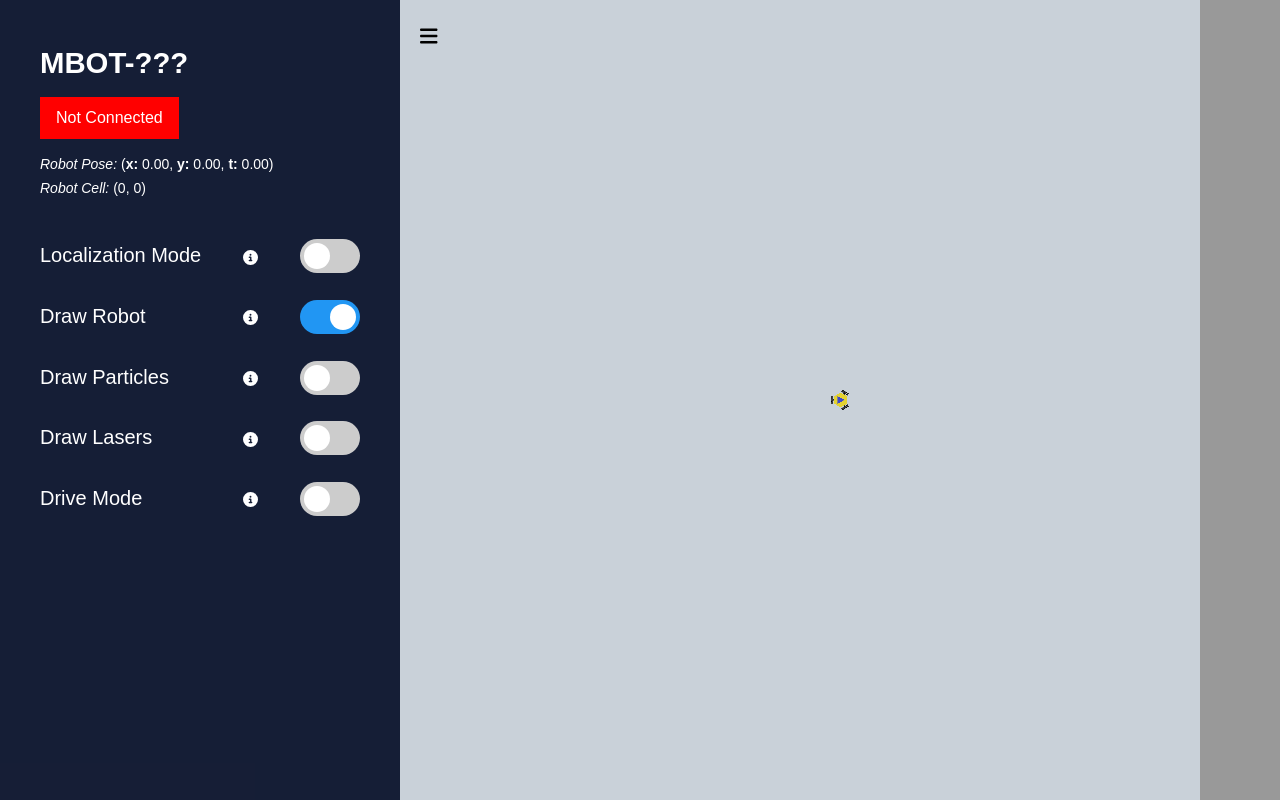
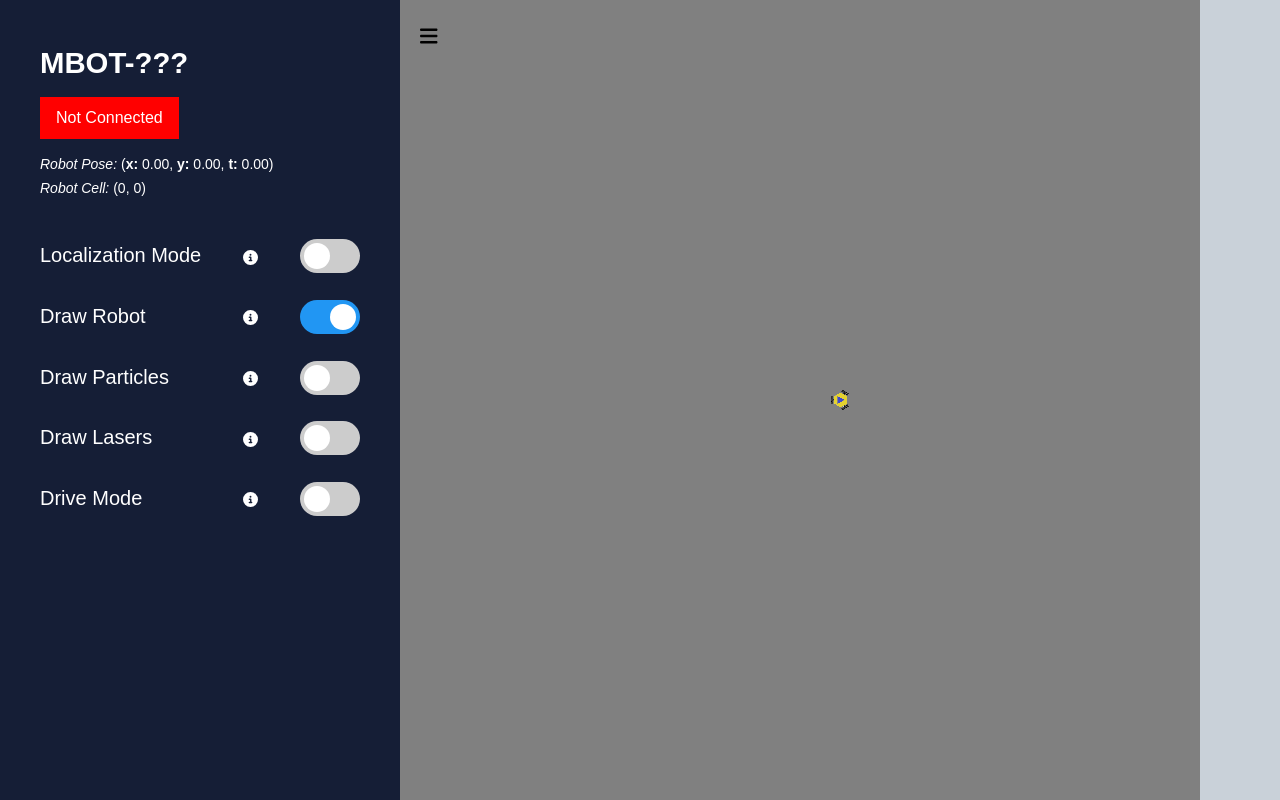
Before and after one commit to Sai503/mbot_web_app, a React (Vite) app: page / in a window 1280 px wide. Built offline with nearby package versions, Linux system fonts and the light colour scheme; no server answers.

Commit message:
Fix window size, make map snap to zoom

```diff
--- a/public/css/main.css
+++ b/public/css/main.css
@@ -55,7 +55,7 @@ a:hover {
 }
 
 #wrapper {
-  height: 100vh;  /* Stretch to height of the full page. */
+  /* height: 100vh;  Stretch to height of the full page. */
   display: grid;
   grid-template-columns: min-content 1fr;
   grid-template-rows: 1fr;
@@ -65,6 +65,8 @@ a:hover {
 #sidenav {
   grid-area: nav;
   width: 400px;
+  height: 100vh;
+  overflow-y: auto;
   background-color: rgba(3, 12, 38, 0.924);
   color: #fff;
 }
@@ -73,6 +75,7 @@ a:hover {
   grid-area: main;
   width: auto;
   background-color: #00274c36;
+  height: 100vh;
 }
 
 .inner {
@@ -118,19 +121,12 @@ a:hover {
   background-color: #22476a;
 }
 
-#canvas-wrapper {
-  display: grid;
-  justify-items: center;
-  align-items: center;
-}
-
 canvas {
   padding: 0;
-  grid-column: 1;
-  grid-row: 1;
   display: block;
   float: left;
-  max-width: 100%;
+  width: 100%;
+  height: 100%;
 }
 
 .roboticon {
--- a/src/app.jsx
+++ b/src/app.jsx
@@ -390,7 +390,7 @@ class MBotApp extends React.Component {
     if (loaded) {
       // Update the map grid.
       this.scene.setMapHeaderData(result.width, result.height, result.meters_per_cell, result.origin);
-      this.scene.updateCells(new_cells, config.MAP_COLOUR_LOW, config.MAP_COLOUR_HIGH);
+      this.scene.updateCells(new_cells);
     }
 
     if (loaded != this.state.mapLoaded) {
--- a/src/scene.js
+++ b/src/scene.js
@@ -49,7 +49,7 @@ class MBotScene {
 
   async init() {
     this.app = new Application();
-    await this.app.init({resizeTo: window, backgroundColor: 0x999999 });
+    await this.app.init({resizeTo: window, backgroundColor: 0xc9d1d9 });
 
     this.robotImage = await Assets.load('/src/images/mbot.png');
   }
@@ -66,7 +66,7 @@ class MBotScene {
     this.gridGraphics.width = this.pixWidth;
     this.gridGraphics.height = this.pixHeight;
     this.gridGraphics.rect(0, 0, this.pixWidth, this.pixHeight)
-                     .fill(0xc9d1d9);
+                     .fill(getColor(0.5, config.MAP_COLOUR_LOW, config.MAP_COLOUR_HIGH));
     this.sceneContainer.addChild(this.gridGraphics);
 
     // Empty graphics to draw particles.
@@ -99,26 +99,19 @@ class MBotScene {
     this.dragStart = null;
     this.sceneContainer.interactive = true;
     this.sceneContainer.on('pointerdown', (event) => {
-      console.log("down");
         this.dragStart = event.data.getLocalPosition(this.sceneContainer.parent);
         // this.sceneContainer.alpha = 0.8;
     });
 
     this.sceneContainer.on('pointerup', (event) => {
-      let pt = new Point(this.sceneContainer.x , this.sceneContainer.y);
-      let pt0 = new Point(0, 0);
-      console.log("up", pt, this.sceneContainer.toLocal(pt0));
-        this.dragStart = null;
-        this.constrainSceneContainer();
+      this.dragStart = null;
+      this.constrainSceneContainer();
     });
 
     this.sceneContainer.on('pointerupoutside', (event) => {
-      let pt = new Point(this.sceneContainer.x , this.sceneContainer.y);
-      let pt0 = new Point(0, 0);
-      console.log("up out", pt, this.sceneContainer.toLocal(pt0));
-        this.dragStart = null;
-        // this.sceneContainer.alpha = 1;
-        this.constrainSceneContainer();
+      this.dragStart = null;
+      // this.sceneContainer.alpha = 1;
+      this.constrainSceneContainer();
     });
 
     this.sceneContainer.on('pointermove', (event) => {
@@ -143,7 +136,8 @@ class MBotScene {
     event.preventDefault();
     const scaleFactor = 1.1;
     let globalPos = this.sceneContainer.toLocal(new Point(event.x, event.y));
-    let minScale = Math.min(this.pixWidth, this.pixHeight) / (this.width * this.pixPerCell);
+    // The farthest out you can scale (assuming that the grid is square).
+    let minScale = Math.min(this.app.canvas.width, this.app.canvas.height) / (this.pixWidth);
     const direction = event.deltaY > 0 ? -1 : 1; // Negative if scrolling up, positive if down
     const scale = Math.pow(scaleFactor, direction);
     let scaleX = this.sceneContainer.scale.x * scale;
@@ -155,8 +149,10 @@ class MBotScene {
         this.sceneContainer.pivot.x = globalPos.x;
         this.sceneContainer.pivot.y = globalPos.y;
         this.sceneContainer.position.set(event.x, event.y);
+        this.constrainSceneContainer();
     }
     else {
+      // Don't zoom out more than the size of the screen.
         this.sceneContainer.scale.set(minScale);
         this.sceneContainer.position.set(0, 0);
         this.sceneContainer.pivot.x = 0;
@@ -167,13 +163,20 @@ class MBotScene {
   constrainSceneContainer() {
     // Don't let the scene container go out of the view more than it needs to.
     let pt0 = this.sceneContainer.toLocal(new Point(0, 0));
+    let pt1 = this.sceneContainer.toLocal(new Point(this.app.canvas.width, this.app.canvas.height));
     if (pt0.x < 0) {
       this.sceneContainer.pivot.x = 0;
       this.sceneContainer.x = 0;
     }
+    else if (pt1.x > this.pixWidth) {
+      this.sceneContainer.x += this.sceneContainer.scale.x * (pt1.x - this.pixWidth);
+    }
     if (pt0.y < 0) {
       this.sceneContainer.pivot.y = 0;
       this.sceneContainer.y = 0;
+    }
+    else if (pt1.y > this.pixHeight) {
+      this.sceneContainer.y += this.sceneContainer.scale.x * (pt1.y - this.pixHeight);
     }
   }
 
@@ -245,7 +248,7 @@ class MBotScene {
   clear() {
     this.gridGraphics.clear();
     this.gridGraphics.rect(0, 0, this.pixWidth, this.pixHeight)
-                     .fill(0xc9d1d9);
+                     .fill(getColor(0.5, config.MAP_COLOUR_LOW, config.MAP_COLOUR_HIGH));
 
     this.pathGraphics.clear();
     this.particlesGraphics.clear();
@@ -268,7 +271,7 @@ class MBotScene {
     this.robot.visible = !this.robot.visible;
   }
 
-  drawCells(cells, colour_low, colour_high, alpha="ff") {
+  drawCells(cells, colour_low=config.MAP_COLOUR_LOW, colour_high=config.MAP_COLOUR_HIGH, alpha="ff") {
     if (cells.length !== this.width * this.height) {
       console.warn("Error. Cannot render canvas: " + String(cells.length) + " != " + String(this.width*this.height));
       return;
@@ -278,6 +281,7 @@ class MBotScene {
 
     for (let c = 0; c < this.width; c++) {
       for (let r = 0; r < this.height; r++) {
+        // Skip any cells that already the colour of the background.
         if (cells[this.cellToIdx(r, c)] == 0) continue;
 
         let prob = (cells[this.cellToIdx(r, c)] + 127.) / 255.;
@@ -291,14 +295,14 @@ class MBotScene {
     this.mapCells = cells;
   }
 
-  updateCells(cells, colour_low, colour_high, alpha="ff") {
+  updateCells(cells, colour_low=config.MAP_COLOUR_LOW, colour_high=config.MAP_COLOUR_HIGH, alpha="ff") {
     if (cells.length !== this.width * this.height) {
       console.warn("Error. Cannot render canvas: " + String(cells.length) + " != " + String(this.width*this.height));
       return;
     }
 
     if (cells.length !== this.mapCells.length) {
-      console.log("redrawing from scratch");
+      console.log("Redrawing from scratch");
       this.drawCells(cells, colour_low, colour_high, alpha);
       return;
     }
@@ -309,7 +313,6 @@ class MBotScene {
         if (cells[idx] != this.mapCells[idx]){
           let prob = (cells[idx] + 127.) / 255.;
           let color = getColor(prob, colour_low, colour_high);
-          // this.gridGraphics.rect(color);
           let pos = this.cellToPixels(r, c);
           this.gridGraphics.rect(pos[0], pos[1], this.pixPerCell, this.pixPerCell).fill(color);
         }
```
